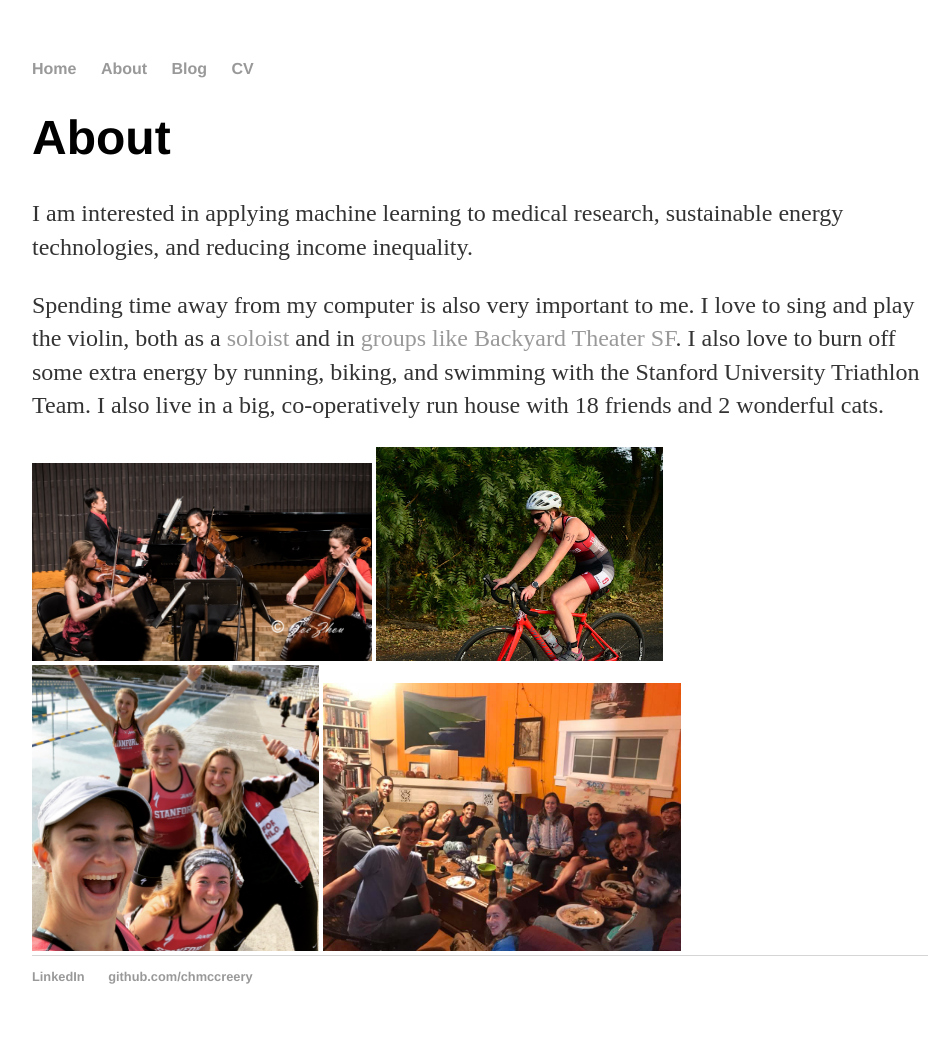
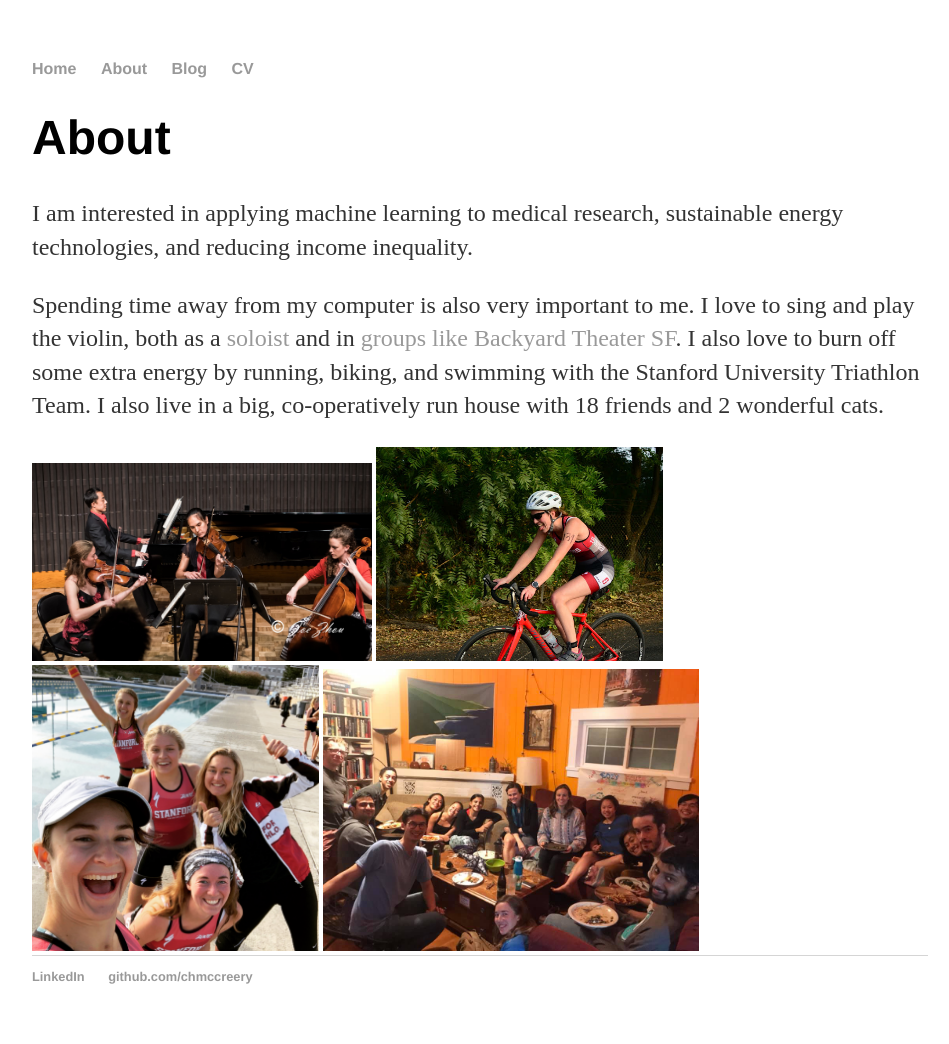
Before and after one commit to chmccreery/chmccreery.github.io, a Jekyll site: the page built from about/index.html, in a window 1280 px wide. Shown: the whole page, without its empty margins (160-1109 px from the left). Built offline with Jekyll 4.4.1, drawn with Linux system fonts in a browser that asks for light colours.

Commit message:
Update index.html

```diff
--- a/about/index.html
+++ b/about/index.html
@@ -14,5 +14,5 @@
 	<td width="28%"><img src="/images/quartet.jpg" width="38%"></td>
 	<td width="28%"><img src="/images/bike.jpg" width="32%"></td>
 	<td width="28%"><img src="/images/triathlon.jpeg" width="32%"></td>
-	<td width="28%"><img src="/images/ithaka.jpg" width="40%"></td>
+	<td width="28%"><img src="/images/ithaka.jpg" width="42%"></td>
 </div><!-- /.blurb -->
```
